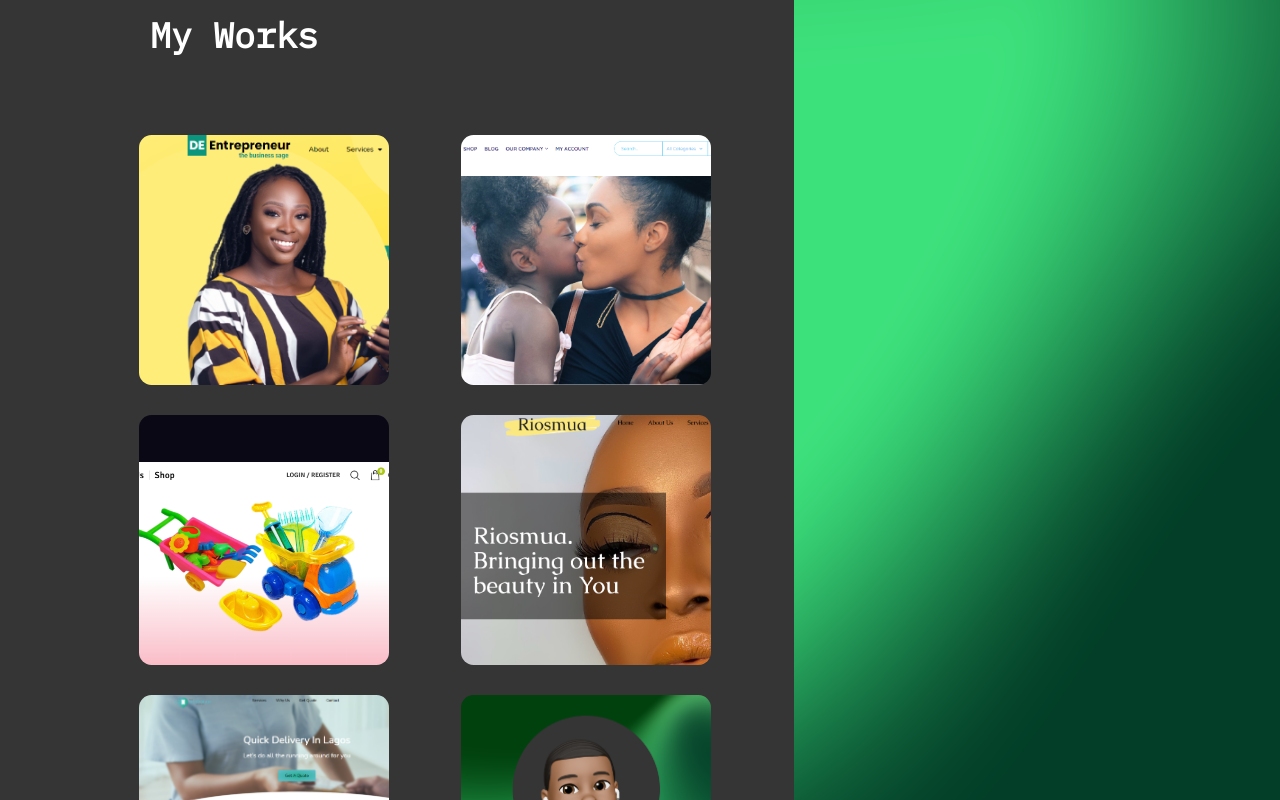
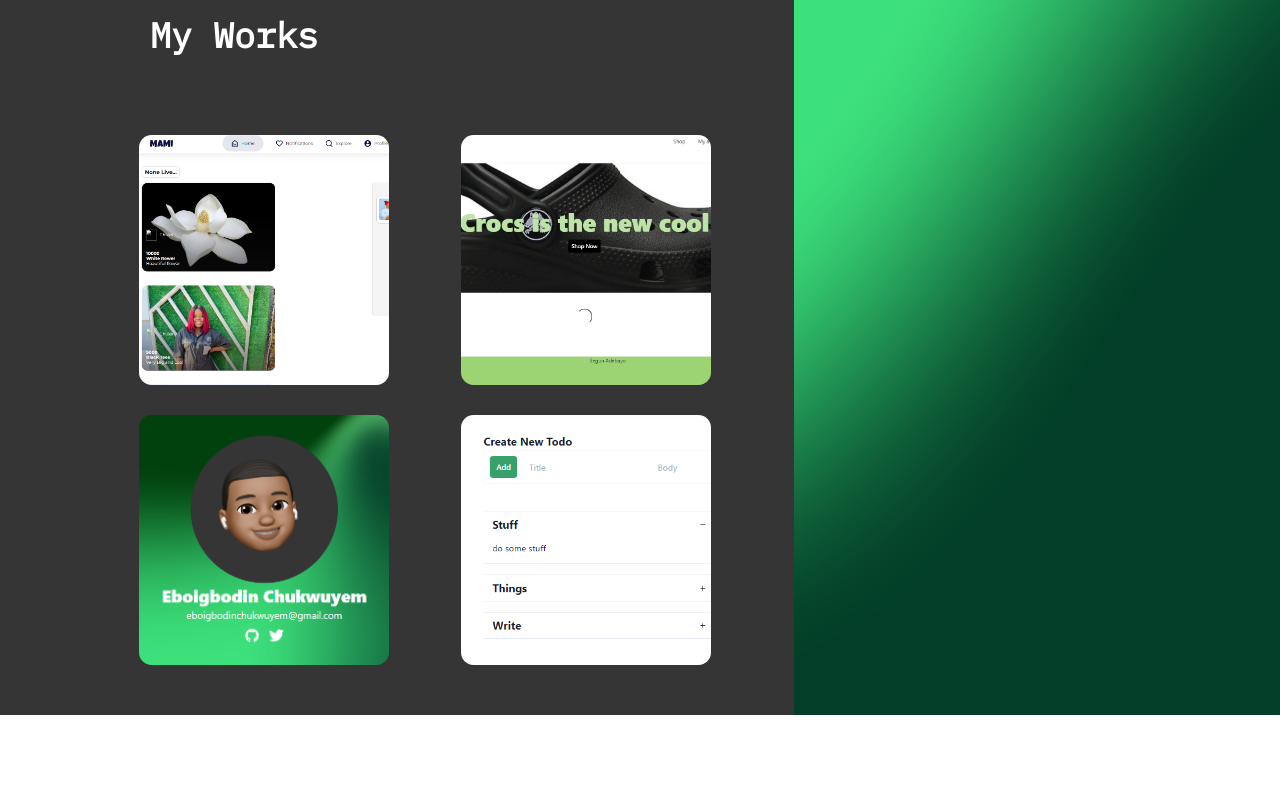
Before and after one commit to chukwuyem11/personal_website, a Next.js app: page /home in a window 1280 px wide. Shown: the part 700-1500 px from the top of the page. After the commit the page ends 1415 px from the top, so only its background shows below. Built offline with nearby package versions, Linux system fonts and the light colour scheme.

Commit message:
first commit

```diff
--- a/pages/home.js
+++ b/pages/home.js
@@ -13,47 +13,29 @@
 //#353535
   const Home = () => {
     const Works = [
-      {id: 1,
-        image:"past1",
-        link: "https://deentrepreneur.biz/"
-    },
-    {id: 2,
+      {
+        id: 1,
+        image:"mami",
+        link: "https://mamihq.herokuapp.com"
 
-      image:"past2",
-      link: "https://oleafreshmamacare.com/"
+      },
+    {
+      id: 2,
+      image:"crocs",
+      link: "https://github.com/chukwuyem11/crocs-commerce"
 
     },
     {id: 3,
-      image:"past3",
-      link: "https://pelladeb.com/"
+      image:"past7",
+      link: "https://github.com/chukwuyem11/personal_website"
 
     },
     {id: 4,
-      image:"past4",
-      link: "https://riosmua.com/"
-
-    },
-    {id: 5,
-      image:"past6",
-      link: "https://thedoormanlogistics.com/"
-
-    },
-
-    {id: 6,
-      image:"past7",
-      link: "https://github.com/chukwuyem11/personal_site"
-
-    },
-    {id: 7,
       image:"past8",
       link: "https://github.com/chukwuyem11/simple-todo"
 
     },
-    {id: 8,
-      image:"past9",
-      link: "https://zupermart.com.ng/"
 
-    },
     ]
     return (
         <Nav>
```
Also changed, not shown: public/mami.png (added).
